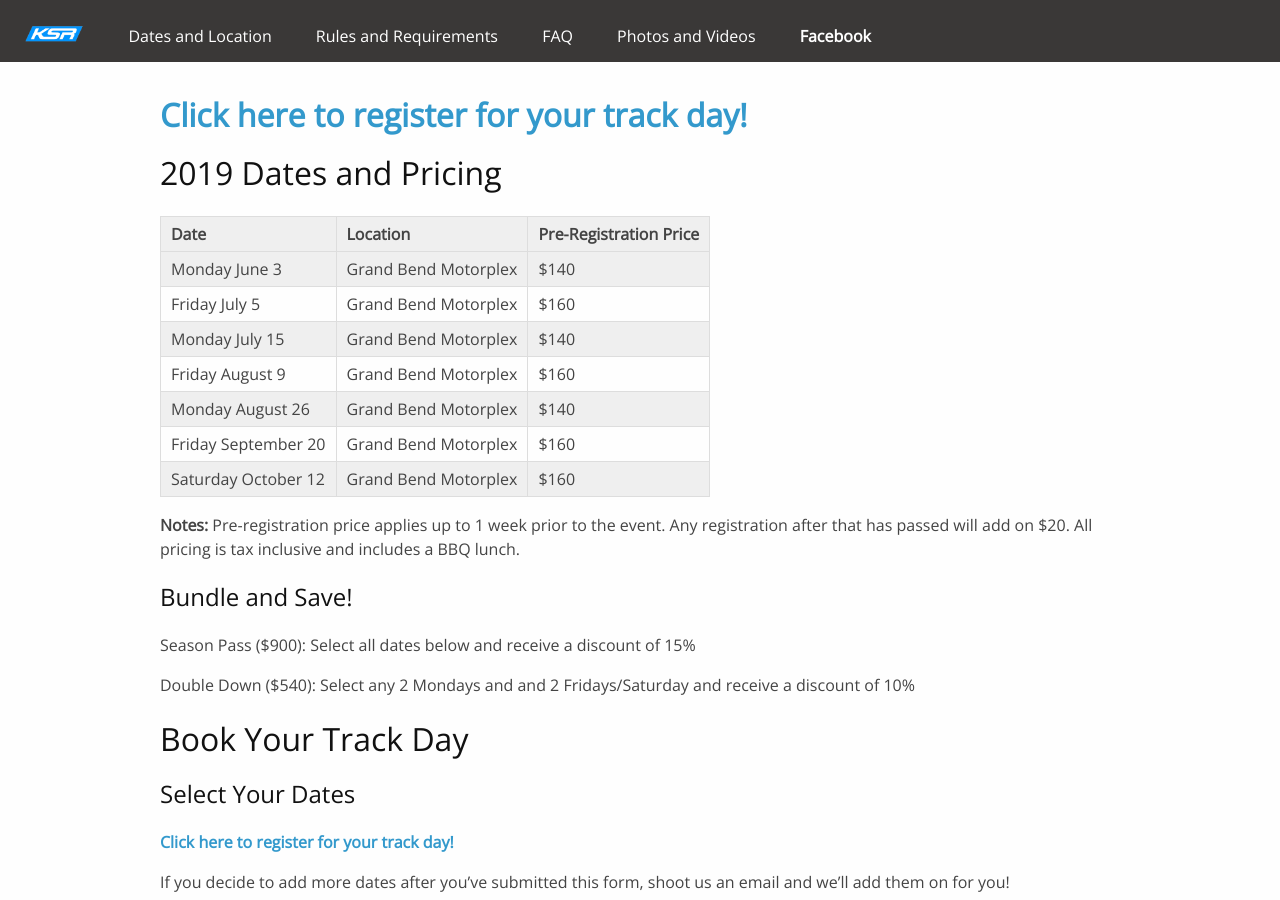
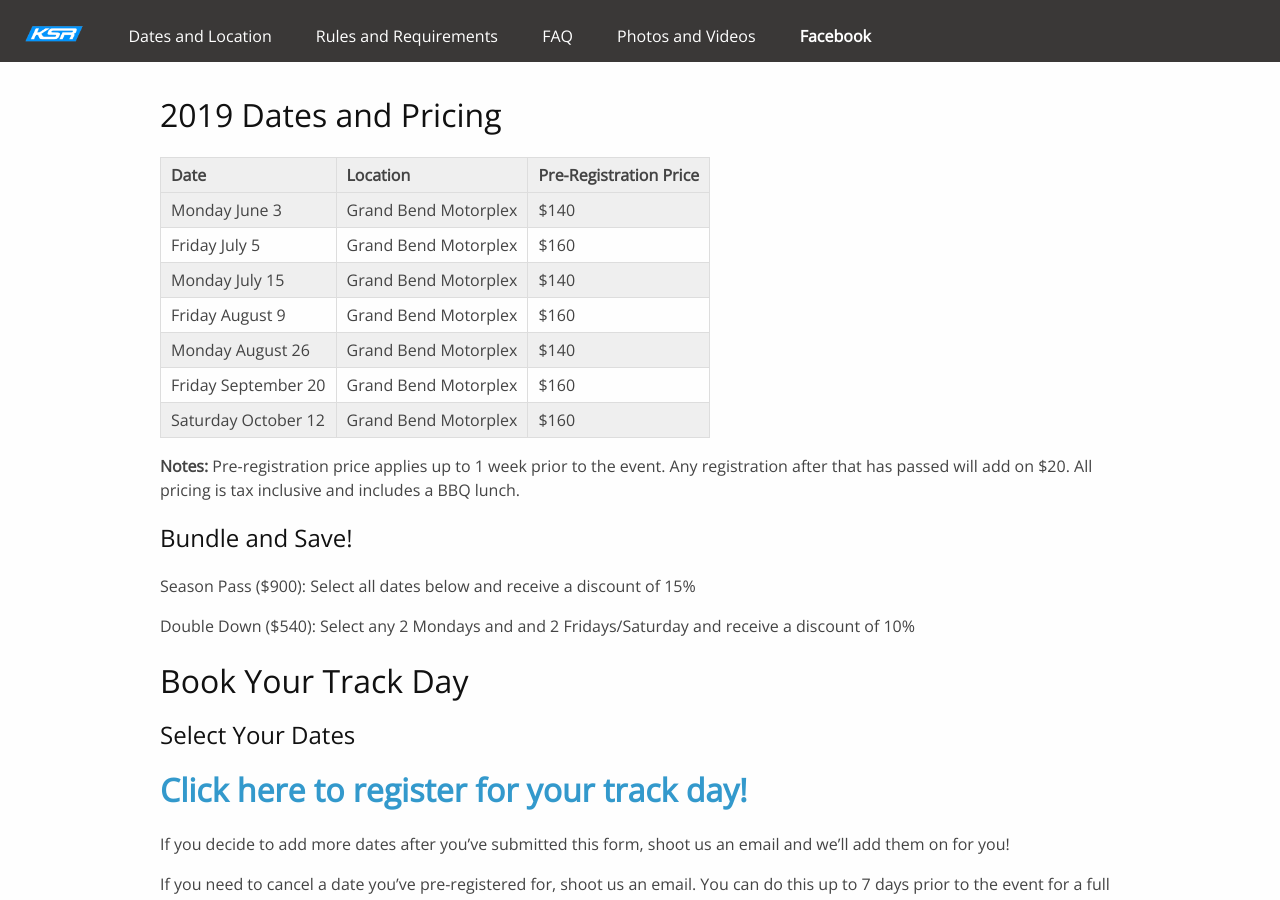
Before and after one commit to kwsportracing/site, a Jekyll site: the page built from docs/dates.md, in a window 1280 px wide and 900 px high. Built offline with Jekyll 4.4.1, drawn with Linux system fonts in a browser that asks for light colours; nearby versions of some CDN libraries.

Commit message:
Update dates.md

```diff
--- a/docs/dates.md
+++ b/docs/dates.md
@@ -3,8 +3,6 @@ layout: default
 title: Dates and Location
 permalink: /dates/
 ---
-
-## **[Click here to register for your track day!](https://docs.google.com/forms/d/e/1FAIpQLSfXxoXyAZj-RoIbvjBm7NQ-eV_sfsFmA6GQai8sVlSCH0KQDw/viewform)**
 
 ## 2019 Dates and Pricing
 
@@ -30,7 +28,7 @@ Double Down ($540): Select any 2 Mondays and and 2 Fridays/Saturday and receive
 
 ### Select Your Dates
 
-**[Click here to register for your track day!](https://docs.google.com/forms/d/e/1FAIpQLSfXxoXyAZj-RoIbvjBm7NQ-eV_sfsFmA6GQai8sVlSCH0KQDw/viewform)**
+## **[Click here to register for your track day!](https://docs.google.com/forms/d/e/1FAIpQLSfXxoXyAZj-RoIbvjBm7NQ-eV_sfsFmA6GQai8sVlSCH0KQDw/viewform)**
 
 If you decide to add more dates after you've submitted this form, shoot us an email and we'll add them on for you!
 
```
